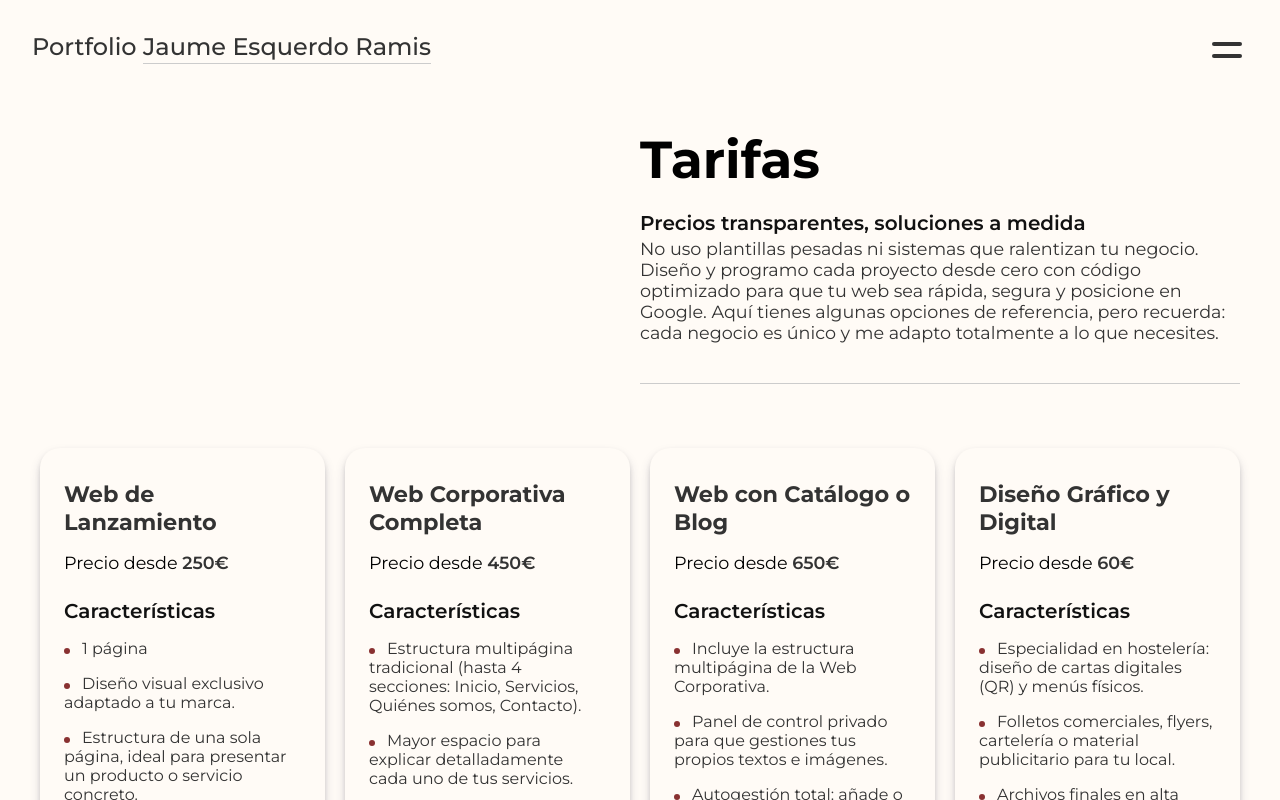
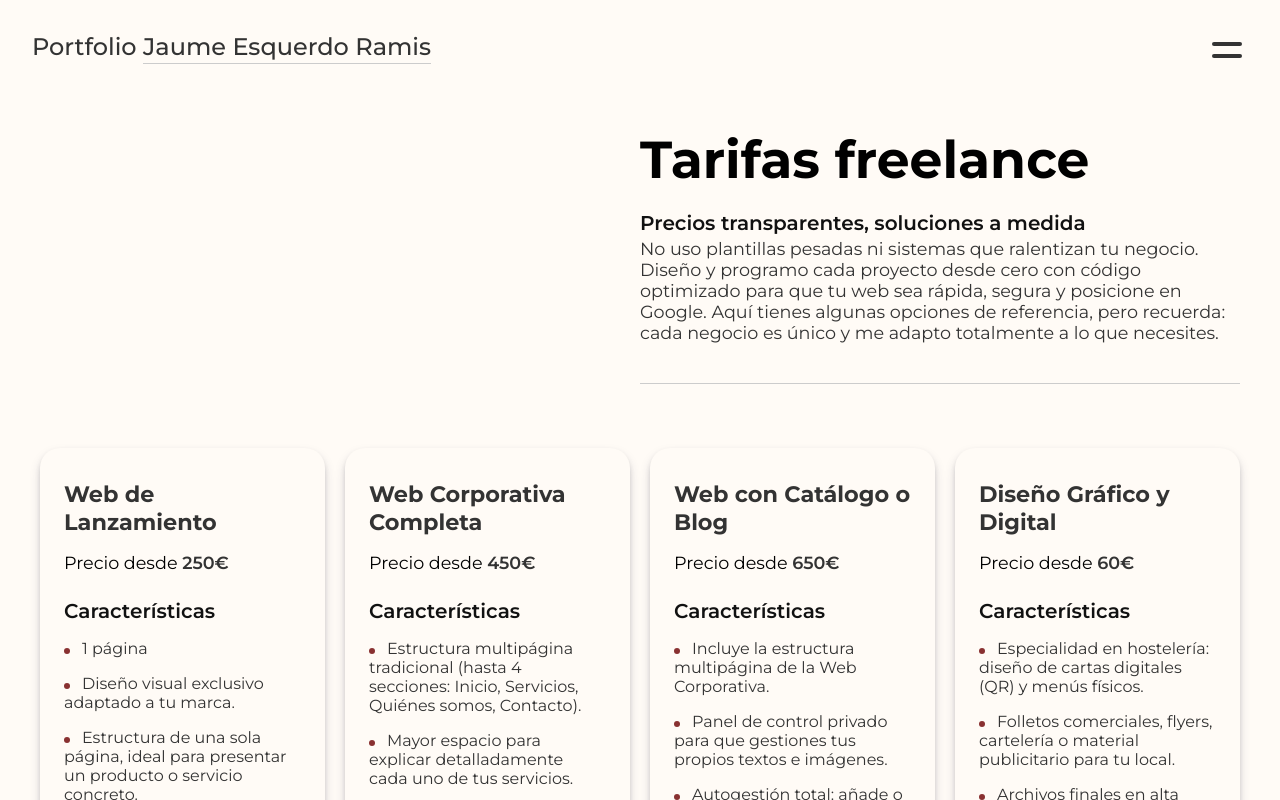
Before and after one commit to JaumeEsquerdo/portfolio-personal, a React (Vite) app in the folder portfolio-jaume/: page /tarifas in a window 1280 px wide. Shown: the top 800 px of the page. Built offline with nearby package versions, Linux system fonts and the light colour scheme; a web font is replaced by a local one.

Commit message:
Update Tarifas.jsx

```diff
--- a/portfolio-jaume/src/pages/Tarifas.jsx
+++ b/portfolio-jaume/src/pages/Tarifas.jsx
@@ -16,7 +16,7 @@ const Tarifas = () => {
         viewport={{ once: true, margin: "-100px" }}
       >
         <motion.div className="Tarifas-block" variants={item}>
-          <h2 className="Tarifas-title">Tarifas</h2>
+          <h2 className="Tarifas-title">Tarifas freelance</h2>
           <div className="Tarifas-containerTitle">
             <h3 className="Tarifas-subtitle">
               Precios transparentes, soluciones a medida
```
